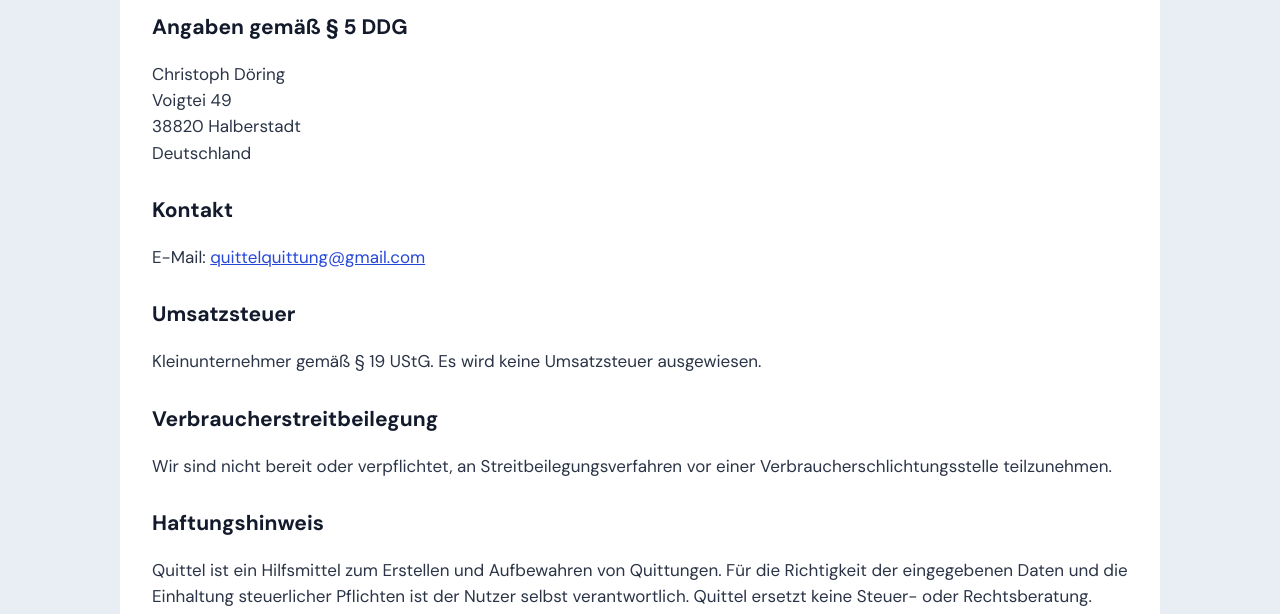
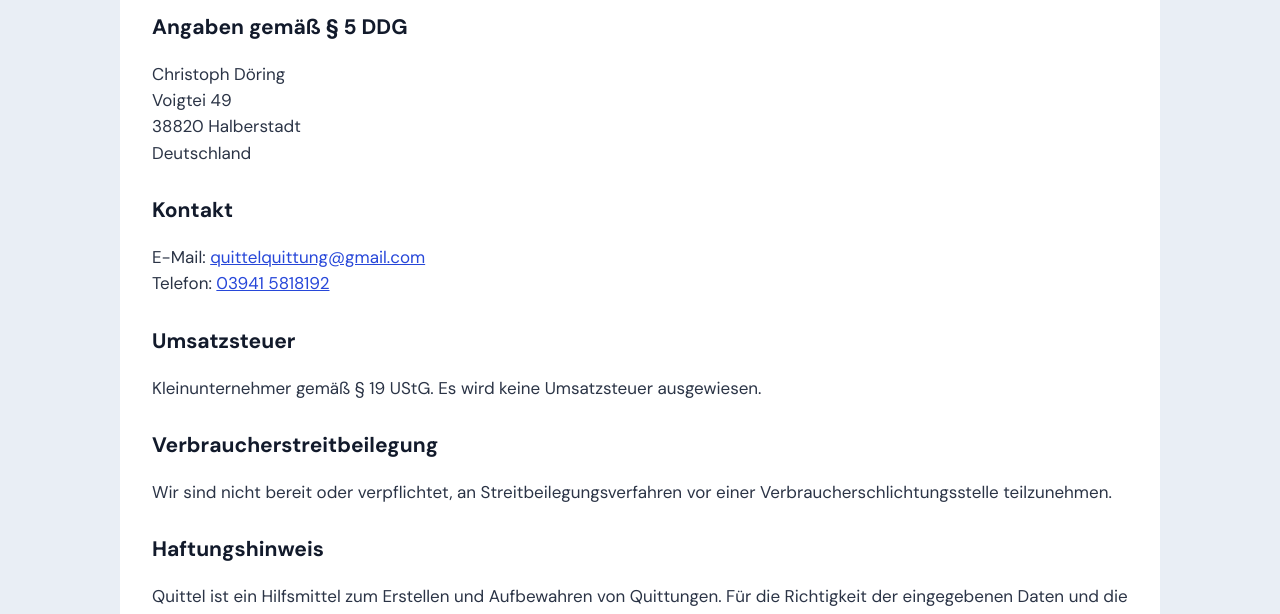
Before and after one commit to Quittel/quittel.github.io, a plain HTML site: page impressum.html in a window 1280 px wide. Shown: the part 184-798 px from the top of the page. Drawn offline with Linux system fonts and the light colour scheme.

Commit message:
Impressum: Telefon

```diff
--- a/impressum.html
+++ b/impressum.html
@@ -16,7 +16,7 @@
       <p>Christoph Döring<br>Voigtei 49<br>38820 Halberstadt<br>Deutschland</p>
 
       <h2>Kontakt</h2>
-      <p>E-Mail: <a href="mailto:quittelquittung@gmail.com">quittelquittung@gmail.com</a></p>
+      <p>E-Mail: <a href="mailto:quittelquittung@gmail.com">quittelquittung@gmail.com</a><br>Telefon: <a href="tel:+4939415818192">03941 5818192</a></p>
 
       <h2>Umsatzsteuer</h2>
       <p>Kleinunternehmer gemäß § 19 UStG. Es wird keine Umsatzsteuer ausgewiesen.</p>
```
